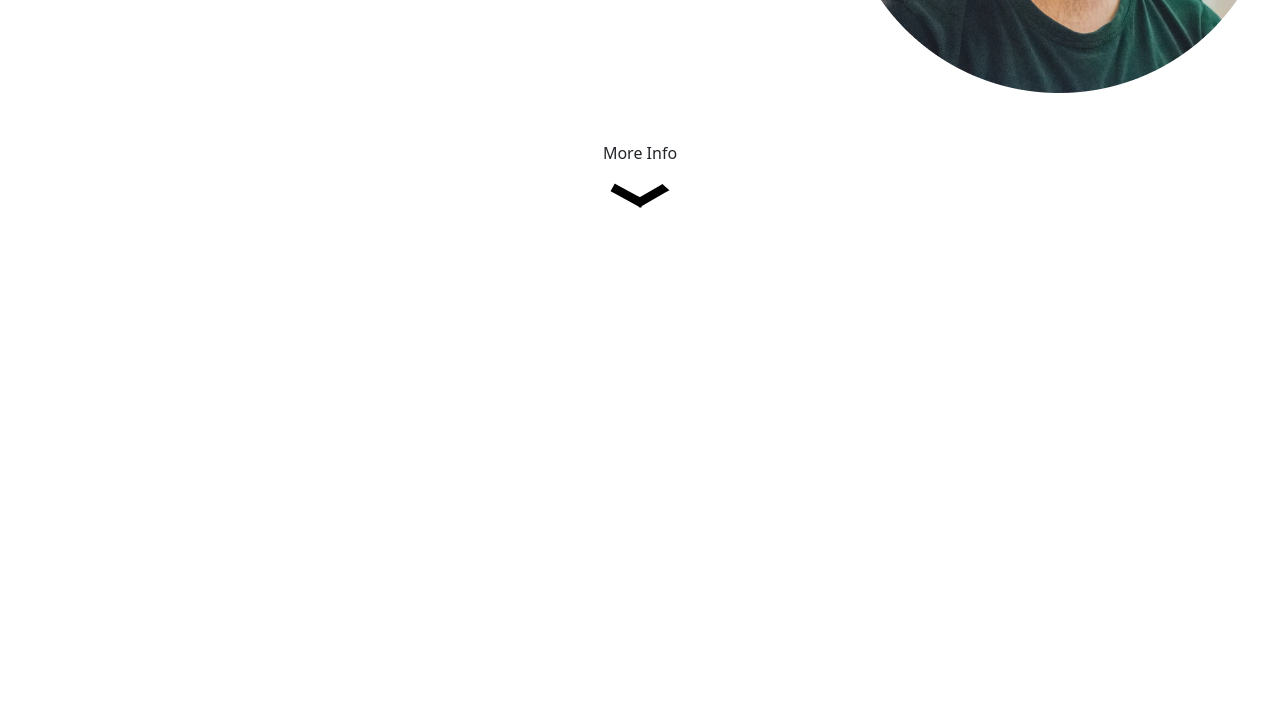
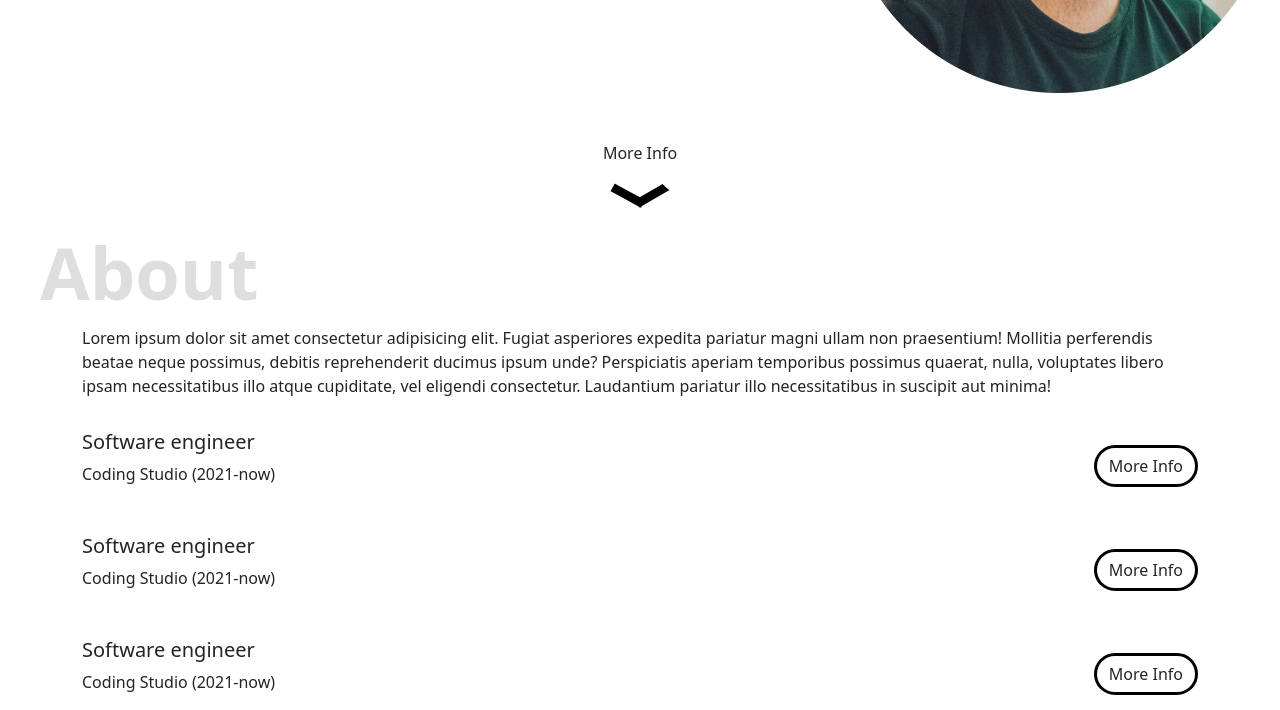
Before and after one commit to tigotama/Portfolio, a plain HTML site: page index.html in a window 1280 px wide. Shown: the part 531-1241 px from the top of the page. Before the commit the page ends 800 px from the top, so only its background shows below. Drawn offline with nearby package versions, Linux system fonts and the light colour scheme.

Commit message:
add about

```diff
--- a/index.html
+++ b/index.html
@@ -50,6 +50,41 @@
             <img id="arrow" class="mt-2" src="images/arrow.svg" alt="arrow icon">
         </div>
     </section>
+    <section id="about" class="about container">
+      <p>Lorem ipsum dolor sit amet consectetur adipisicing elit. Fugiat asperiores expedita pariatur magni ullam non praesentium! Mollitia perferendis beatae neque possimus, debitis reprehenderit ducimus ipsum unde? Perspiciatis aperiam temporibus possimus quaerat, nulla, voluptates libero ipsam necessitatibus illo atque cupiditate, vel eligendi consectetur. Laudantium pariatur illo necessitatibus in suscipit aut minima!</p>
+      <div class="about-exp">
+        <div class="about-exp-item">
+          <div class="about-exp-item-header">
+            <div>
+              <h5>Software engineer</h5>
+              <p>Coding Studio (2021-now)</p>
+            </div>
+            <button class="btn button" onclick="toggleDetail(event)">More Info</button>
+          </div>
+          <p class="about-exp-item-detail">Lorem, ipsum dolor sit amet consectetur adipisicing elit. Aspernatur deleniti impedit magnam illum eligendi ipsa nesciunt quidem earum accusantium nostrum incidunt provident consequuntur, laborum unde, error numquam blanditiis modi ratione!</p>
+        </div>
+        <div class="about-exp-item">
+          <div class="about-exp-item-header">
+            <div>
+              <h5>Software engineer</h5>
+              <p>Coding Studio (2021-now)</p>
+            </div>
+            <button class="btn button" onclick="toggleDetail(event)">More Info</button>
+          </div>
+          <p class="about-exp-item-detail">Lorem, ipsum dolor sit amet consectetur adipisicing elit. Aspernatur deleniti impedit magnam illum eligendi ipsa nesciunt quidem earum accusantium nostrum incidunt provident consequuntur, laborum unde, error numquam blanditiis modi ratione!</p>
+        </div>
+        <div class="about-exp-item">
+          <div class="about-exp-item-header">
+            <div>
+              <h5>Software engineer</h5>
+              <p>Coding Studio (2021-now)</p>
+            </div>
+            <button class="btn button" onclick="toggleDetail(event)">More Info</button>
+          </div>
+          <p class="about-exp-item-detail">Lorem, ipsum dolor sit amet consectetur adipisicing elit. Aspernatur deleniti impedit magnam illum eligendi ipsa nesciunt quidem earum accusantium nostrum incidunt provident consequuntur, laborum unde, error numquam blanditiis modi ratione!</p>
+        </div>
+      </div>
+    </section>
     <script src="https://cdn.jsdelivr.net/npm/@popperjs/core@2.11.7/dist/umd/popper.min.js" integrity="sha384-zYPOMqeu1DAVkHiLqWBUTcbYfZ8osu1Nd6Z89ify25QV9guujx43ITvfi12/QExE" crossorigin="anonymous"></script>
     <script src="https://cdn.jsdelivr.net/npm/bootstrap@5.3.0-alpha3/dist/js/bootstrap.min.js" integrity="sha384-Y4oOpwW3duJdCWv5ly8SCFYWqFDsfob/3GkgExXKV4idmbt98QcxXYs9UoXAB7BZ" crossorigin="anonymous"></script>
     <script src="https://code.jquery.com/jquery-3.7.0.min.js" integrity="sha256-2Pmvv0kuTBOenSvLm6bvfBSSHrUJ+3A7x6P5Ebd07/g=" crossorigin="anonymous"></script>
--- a/main.js
+++ b/main.js
@@ -0,0 +1,13 @@
+function toggleDetail(e) {
+    const target = $(e.target)
+
+    if($(target).hasClass("active")) {
+        $(target).html("More Info").removeClass("active")
+    } else {
+        $(target).html("Less Info").addClass("active")
+    }
+
+    const item = $(target).parents(".about-exp-item")
+    const detail = $(item).children(".about-exp-item-detail")
+    $(detail).slideToggle()
+}
--- a/style.css
+++ b/style.css
@@ -1,11 +1,23 @@
 section{
     padding-top: 128px;
+    position: relative;
+}
+section::before{
+    z-index: -1;
+    content: '';
+    font-size: 72px;
+    color: gray;
+    opacity: 0.25;
+    position: absolute;
+    font-weight: 700;
+    top: 20px;
+    left: -30px;
 }
 .btn{
     border: 3px solid black;
     border-radius: 24px;
 }
-.btn:hover{
+.btn:hover, .btn.active{
     border: 3px solid black;
     background-color: black;
     color: white;
@@ -23,8 +35,23 @@ section{
 .home .arrow img{
     width: 60px;
 }
-#arrow {animation: 2s upDown infinite;
-
+#arrow {
+    animation: 2s upDown infinite;
+}
+.about::before{
+    content: 'About';
+}
+.about-exp-item{
+    margin-top: 32px;
+}
+.about-exp-item-header {
+    display: flex;
+    align-items: center;
+    justify-content: space-between;
+    margin-top: 24px;
+}
+.about-exp-item-detail{
+    display: none;
 }
 @keyframes upDown {
     0% {
```
